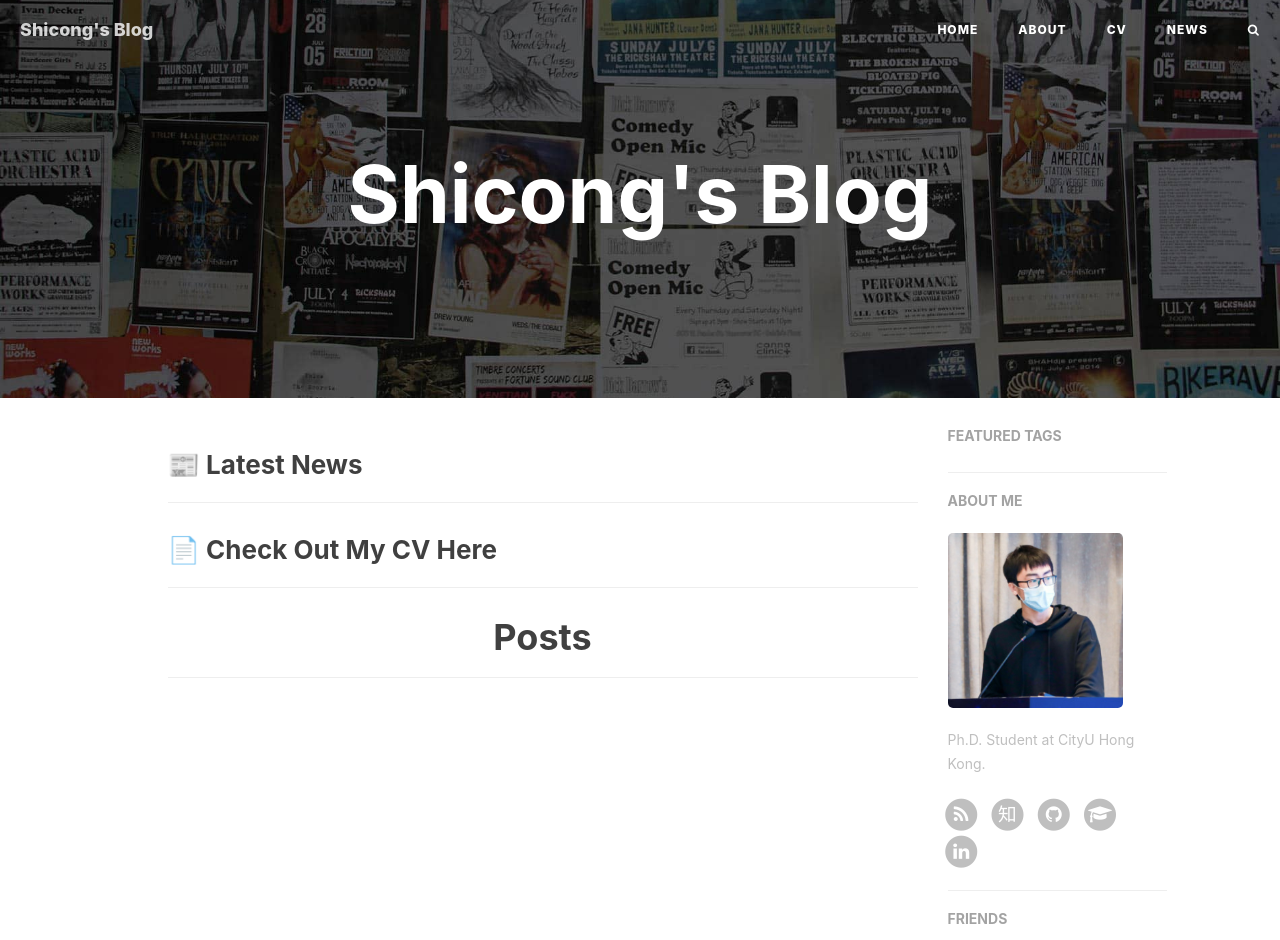
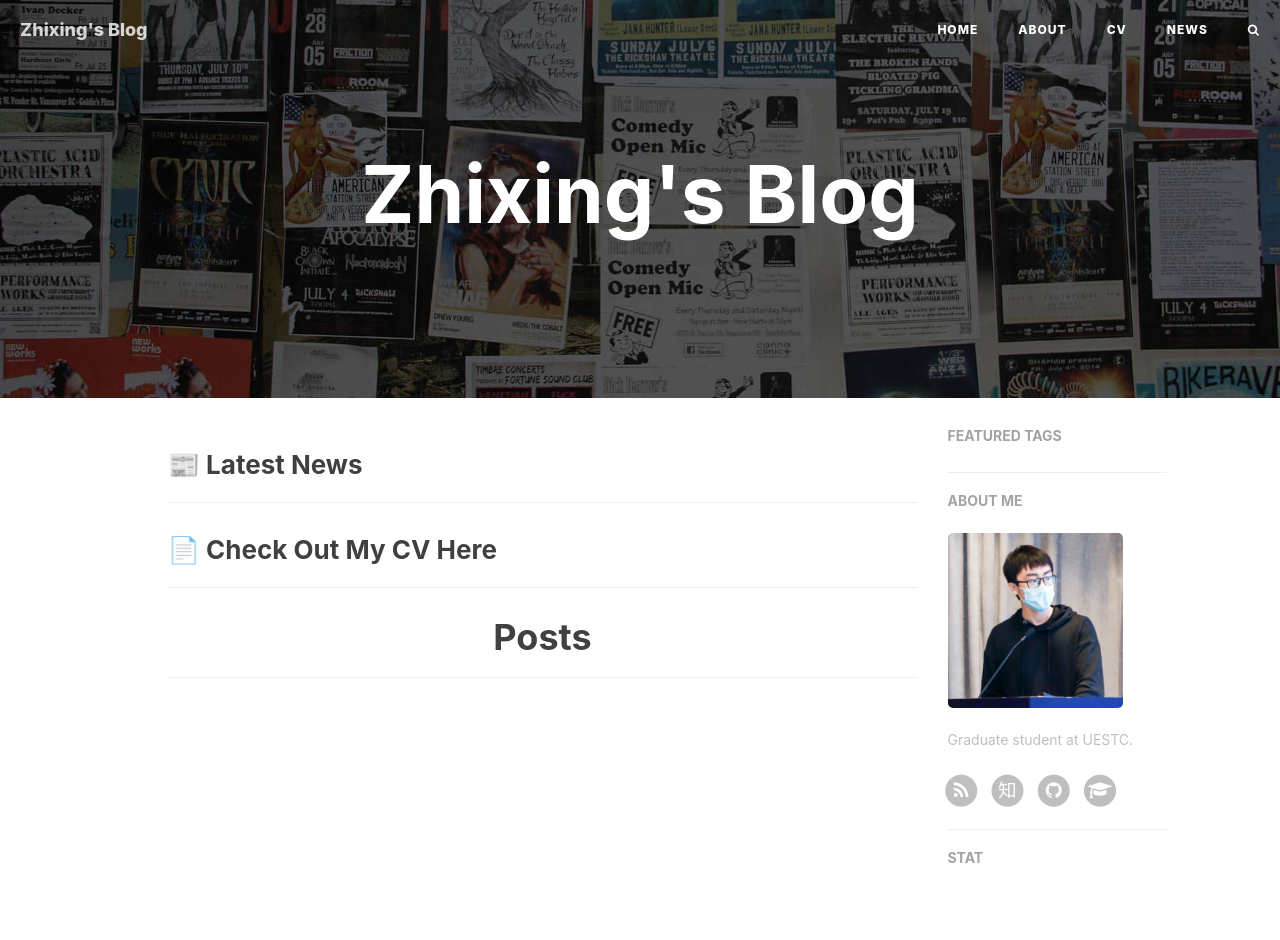
Before and after one commit to ZhixingTu/zhixingtu.github.io, a Jekyll site: the page built from index.html, in a window 1280 px wide and 1400 px high. Shown: the top 940 px of the window. Built offline with Jekyll 4.4.1, drawn with Linux system fonts in a browser that asks for light colours; nearby versions of some CDN libraries; a script that is not in the unit is left out; the list of posts is cut into pages by our own code; comment, search, counter and statistics services are not loaded; part of the change alters nothing that is shown; some of the changed text lies outside the part shown; grey boxes are pictures that could not be loaded.

```diff
--- a/_config.yml
+++ b/_config.yml
@@ -1,11 +1,11 @@
 # Site settings
-title: Shicong's Blog
-SEOTitle: Homepage of Shicong
+title: Zhixing's Blog
+SEOTitle: Homepage of Zhixing
 header-img: img/home-bg.jpg
-email: scliu@ieee.org
+email: zhixingtu@163.com
 description: "Life Record"
-keyword: "scliu, scliubit, Shicong Liu, 刘仕聪"
-url: "https://scliubit.github.io"              # your host, for absolute URL
+keyword: "Zhixing Tu, 涂芷荇"
+url: "https://ZhixingTu.github.io"              # your host, for absolute URL
 baseurl: ""                             # for example, '/blog' if your blog hosted on 'host/blog'
 
 # Publish posts or collection documents with a future date.
@@ -15,11 +15,11 @@ future: true
 RSS: true
 weibo_username:     false
 google_scholar:     true
-zhihu_username:     13513034769
-github_username:    scliubit
+zhihu_username:     少游
+github_username:    ZhixingTu
 twitter_username:   false
 #facebook_username:  huxpro
-linkedin_username:  shicong-liu-3b6b2724a
+#linkedin_username:  shicong-liu-3b6b2724a
 
 
 
@@ -82,7 +82,7 @@ netease_comment: false
 
 # Sidebar settings
 sidebar: true                           # whether or not using Sidebar.
-sidebar-about-description: "Ph.D. Student at CityU Hong Kong."
+sidebar-about-description: "Graduate student at UESTC."
 sidebar-avatar: /img/avatar.jpeg # use absolute URL, seeing it's used in both `/` and `/about/`
 
 
@@ -105,12 +105,12 @@ page-mathjax: true
 
 
 # Friends
-friends: [
-    {
-        title: "whitesad",
-        href: "http://whitesad.xyz/"
-    },{
-        title: "lovecatc",
-        href: "https://lovecatc.com/"
-    }
-]
+# friends: [
+#     {
+#         title: "whitesad",
+#         href: "http://whitesad.xyz/"
+#     },{
+#         title: "lovecatc",
+#         href: "https://lovecatc.com/"
+#     }
+# ]
```
Also changed, not shown: package.json (+6 -6 lines).
